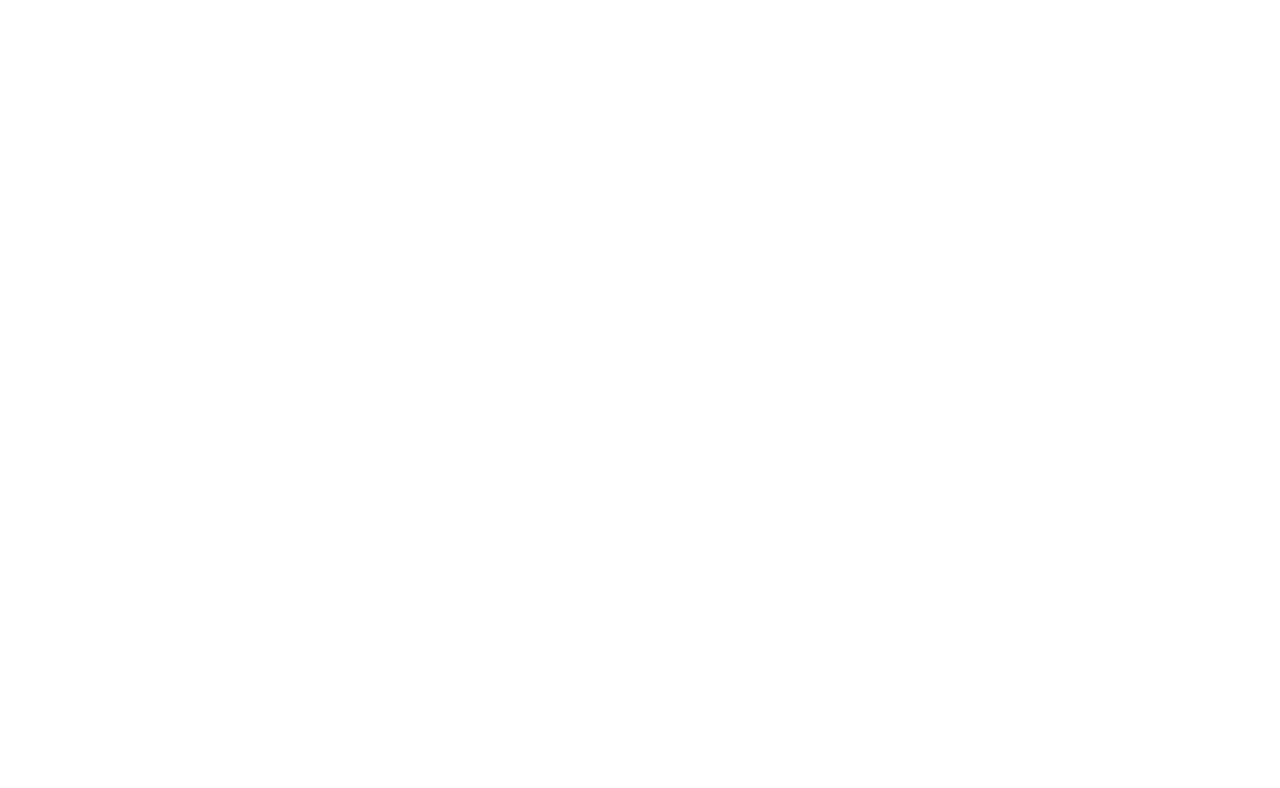
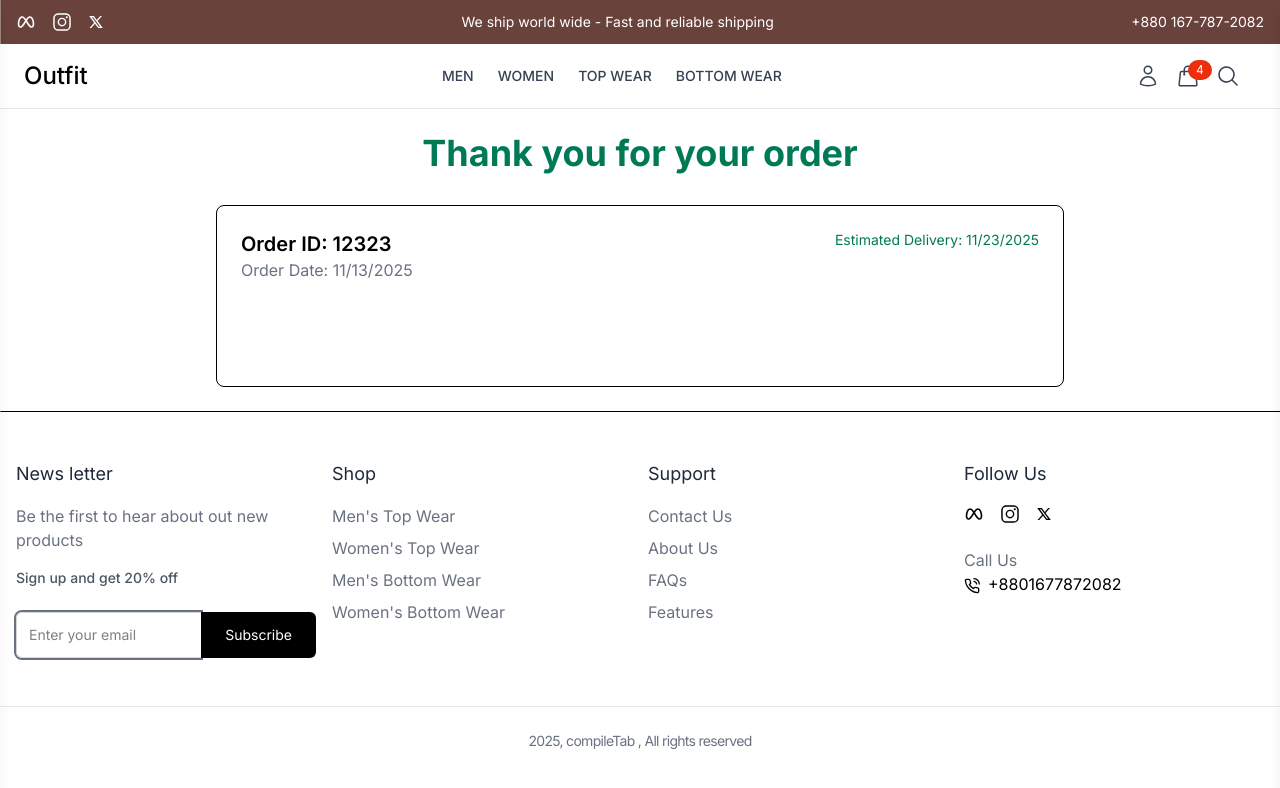
Before and after one commit to Arifin-rafe/e-commerce, a React (Vite) app in the folder frontend/: page /order-confirmation in a window 1280 px wide. Before the commit this address had no page. Shown: the top 788 px of the page. Built offline with nearby package versions, Linux system fonts and the light colour scheme.

Commit message:
orderConfirmationPage: done with front end html and tailwind part

```diff
--- a/frontend/src/App.jsx
+++ b/frontend/src/App.jsx
@@ -8,6 +8,7 @@ import Profile from "./pages/Profile";
 import CollectionPage from "./pages/CollectionPage";
 import ProductDetails from "./components/Products/ProductDetails";
 import CheckOut from "./components/Cart/CheckOut";
+import OrderConfirmationPage from "./pages/OrderConfirmationPage";
 
 const App = () => {
   return (
@@ -22,6 +23,7 @@ const App = () => {
           <Route path="collections/:collection" element={<CollectionPage />}/>
           <Route path="product/:id" element={<ProductDetails/>}/>
           <Route path="checkout" element={<CheckOut />} />
+          <Route path="order-confirmation" element={<OrderConfirmationPage />} />
         </Route>
         <Route>{/*admin layout*/}</Route>
       </Routes>
--- a/frontend/src/pages/OrderConfirmationPage.jsx
+++ b/frontend/src/pages/OrderConfirmationPage.jsx
@@ -1,28 +1,73 @@
-import React from 'react'
-const checkout ={
-  _id:"12323",
+import React from "react";
+const checkout = {
+  _id: "12323",
   createdAt: new Date(),
-  checkoutItems: [{
-    productId:"1",
-    name:"Jacket",
-    color:"black",
-    size:"M",
-    price:150,
-    quantity:1,
-    image:"https://picsum.photos/150?random=1"},
-  {
-    productId:"2",
-    name:"T-shirt",
-    color:"black",
-    size:"M",
-    price:120,
-    quantity:2,
-    image:"https://picsum.photos/150?random=1"}],
-}
+  checkoutItems: [
+    {
+      productId: "1",
+      name: "Jacket",
+      color: "black",
+      size: "M",
+      price: 150,
+      quantity: 1,
+      image: "https://picsum.photos/150?random=1",
+    },
+    {
+      productId: "2",
+      name: "T-shirt",
+      color: "black",
+      size: "M",
+      price: 120,
+      quantity: 2,
+      image: "https://picsum.photos/150?random=1",
+    },
+  ],
+  shippingAddress: {
+    address: "123 Main St",
+    city: "New York",
+    country: "USA",
+  },
+};
 const OrderConfirmationPage = () => {
+
+  const calculateEstimatedDelivery = (createdAt) => {
+    const orderDate = new Date(createdAt);
+    orderDate.setDate(orderDate.getDate() + 10); // Add 10 days to the order date
+    return orderDate.toLocaleDateString();
+  };
   return (
-    <div>OrderConfirmationPage</div>
-  )
-}
+    <div className="max-w-4xl mx-auto p-6 bg-white">
+      <h1 className="text-4xl font-bold text-center text-emerald-700 mb-8">
+        Thank you for your order
+      </h1>
+      {checkout && (
+        <div className="p-6 rounded-lg border">
+          <div className="flex justify-between mb-20">
+            {/* order id and date */}
+            <div>
+              <h2 className="text-xl font-semibold">
+                Order ID: {checkout._id}
+              </h2>
+              <p className="text-gray-500">
+                Order Date: {new Date(checkout.createdAt).toLocaleDateString()}
+              </p>
+            </div>
+            {/* estimated delivery */}
+            <div>
+                <p className="text-emerald-700 text-sm">
+                  Estimated Delivery:{" "}
+                  {calculateEstimatedDelivery(checkout.createdAt)}
+                </p>
+            </div>
+          </div>
+          {/* orderd items */}
+          <div className="mb-20">
 
-export default OrderConfirmationPage
+          </div>
+        </div>
+      )}
+    </div>
+  );
+};
+
+export default OrderConfirmationPage;
```
